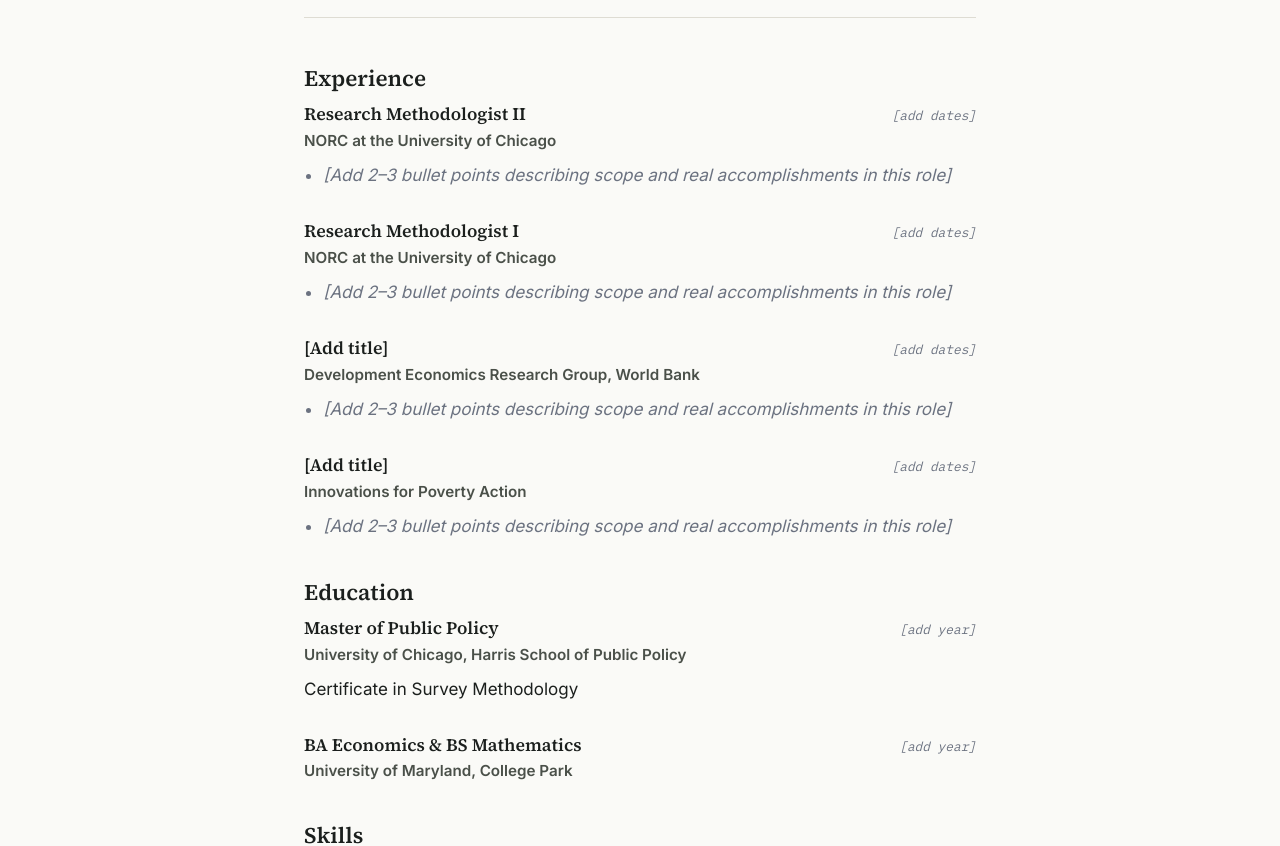
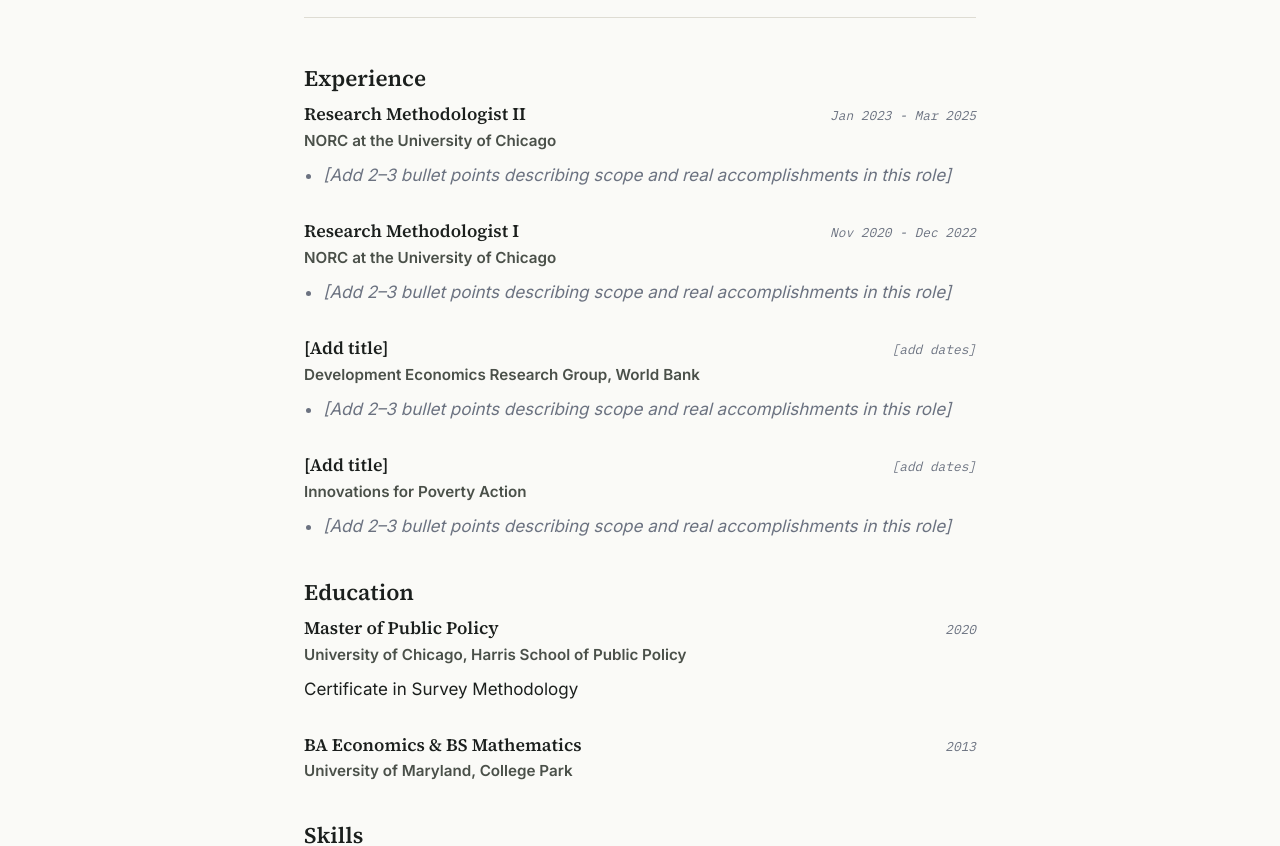
Before and after one commit to jarretangbazo/jarretangbazo.github.io, a Jekyll site: the page built from resume.md, in a window 1280 px wide. Shown: the part 327-1173 px from the top of the page. Built offline with Jekyll 4.4.1, drawn with Linux system fonts in a browser that asks for light colours.

Commit message:
Update resume page with dates

```diff
--- a/resume.md
+++ b/resume.md
@@ -18,7 +18,7 @@
 <div class="resume-block">
   <div class="resume-role">
     <h3>Research Methodologist II</h3>
-    <span class="dates placeholder">[add dates]</span>
+    <span class="dates placeholder">Jan 2023 - Mar 2025</span>
   </div>
   <p class="resume-org">NORC at the University of Chicago</p>
   <ul class="bullets placeholder">
@@ -29,7 +29,7 @@
 <div class="resume-block">
   <div class="resume-role">
     <h3>Research Methodologist I</h3>
-    <span class="dates placeholder">[add dates]</span>
+    <span class="dates placeholder">Nov 2020 - Dec 2022</span>
   </div>
   <p class="resume-org">NORC at the University of Chicago</p>
   <ul class="bullets placeholder">
@@ -64,7 +64,7 @@
 <div class="resume-block">
   <div class="resume-role">
     <h3>Master of Public Policy</h3>
-    <span class="dates placeholder">[add year]</span>
+    <span class="dates placeholder">2020</span>
   </div>
   <p class="resume-org">University of Chicago, Harris School of Public Policy</p>
   <p>Certificate in Survey Methodology</p>
@@ -73,7 +73,7 @@
 <div class="resume-block">
   <div class="resume-role">
     <h3>BA Economics &amp; BS Mathematics</h3>
-    <span class="dates placeholder">[add year]</span>
+    <span class="dates placeholder">2013</span>
   </div>
   <p class="resume-org">University of Maryland, College Park</p>
 </div>
```
Also changed, not shown: portfolio.md (+1 -3 lines).
